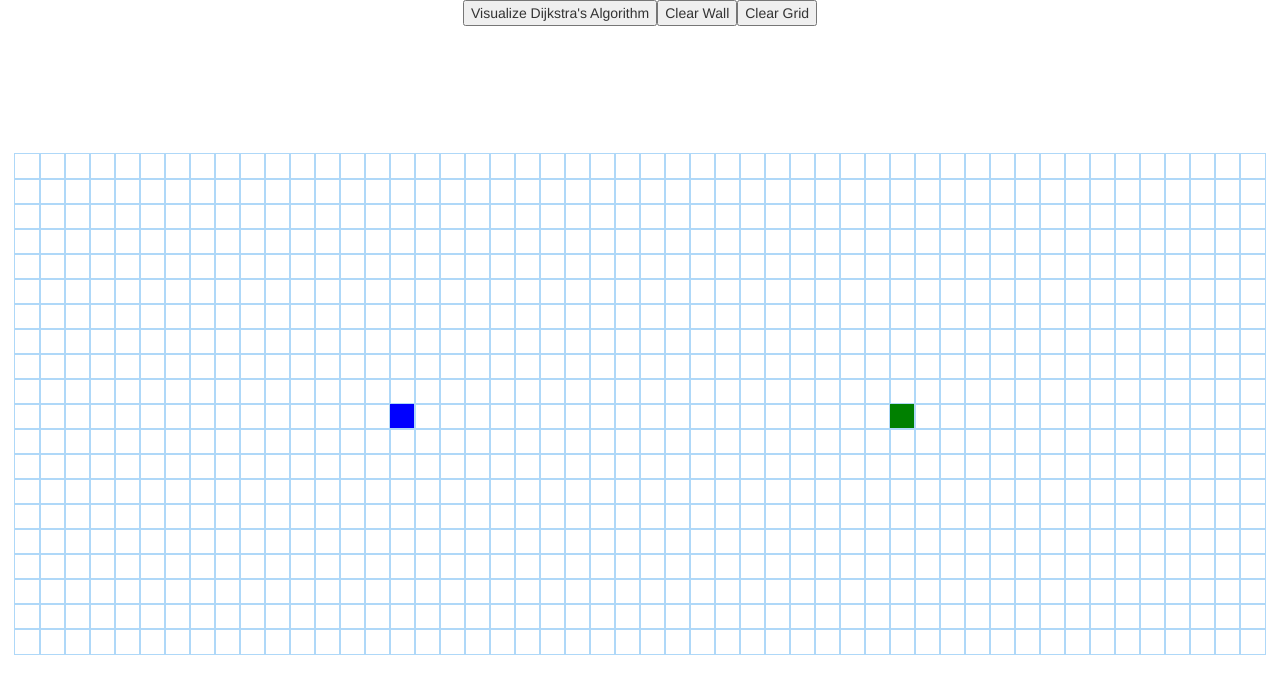
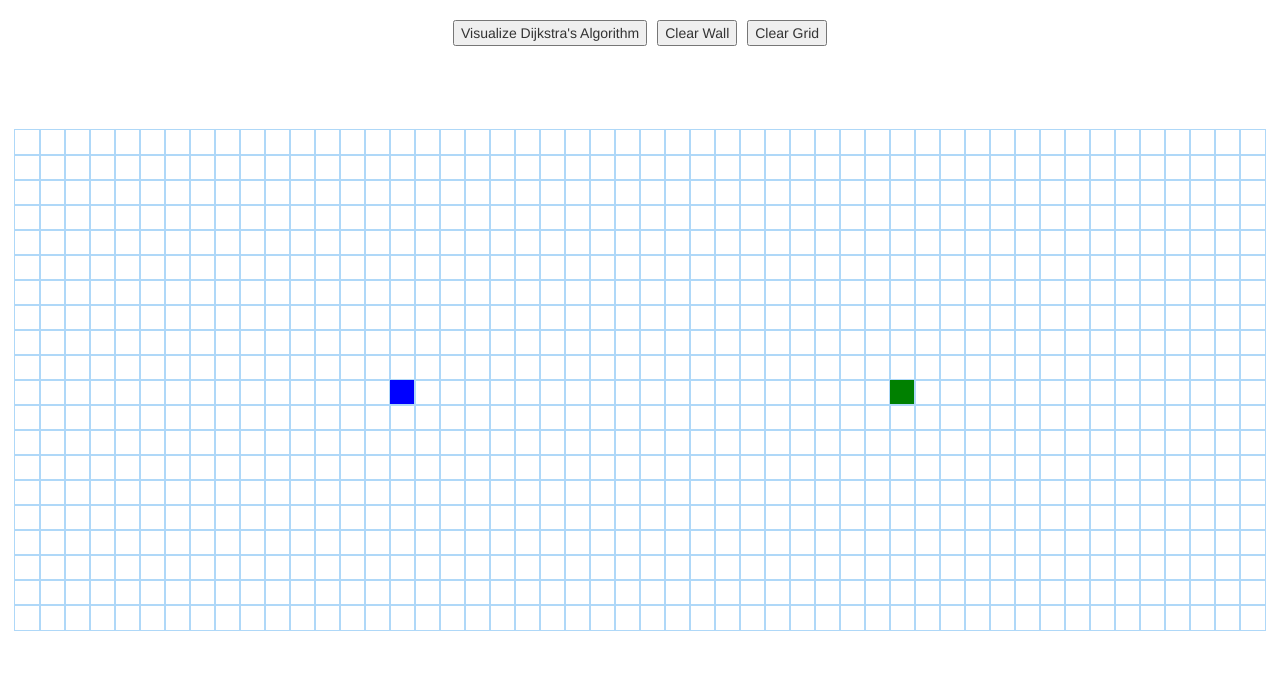
Before and after one commit to jonnylie98/Pathfinding-Visualizer, a React (Create React App) app: page / in a window 1280 px wide. Shown: the top 694 px of the page. Built offline with nearby package versions, Linux system fonts and the light colour scheme.

Commit message:
add button layout

```diff
--- a/src/PathfindingVisualizer/PathfindingVisualizer.css
+++ b/src/PathfindingVisualizer/PathfindingVisualizer.css
@@ -1,5 +1,16 @@
+.nav-bar {
+  height: auto;
+}
+
+.nav-bar button {
+  margin-top: 20px;
+  margin-bottom: 20px;
+  margin-left:5px;
+  margin-right: 5px;
+}
+
 .grid-container {
-  margin: 10% auto;
+  margin: 5% auto;
   font-size: 0px;
 }
 
--- a/src/PathfindingVisualizer/PathfindingVisualizer.jsx
+++ b/src/PathfindingVisualizer/PathfindingVisualizer.jsx
@@ -265,11 +265,13 @@ class PathfindingVisualizer extends Component {
 
     return (
       <>
-        <button onClick={() => { this.clearGrid(); this.visualizeDijkstra(); this.isRunning() }}>
-          Visualize Dijkstra's Algorithm
+        <div className="nav-bar">
+          <button onClick={() => { this.clearGrid(); this.visualizeDijkstra(); this.isRunning() }}>
+            Visualize Dijkstra's Algorithm
         </button>
-        <button onClick={() => this.clearWall()}>Clear Wall</button>
-        <button onClick={() => this.clearGrid()}>Clear Grid</button>
+          <button onClick={() => this.clearWall()}>Clear Wall</button>
+          <button onClick={() => this.clearGrid()}>Clear Grid</button>
+        </div>
         <div
           className="grid-container"
           onMouseLeave={() => this.handleMouseLeave()}
```
